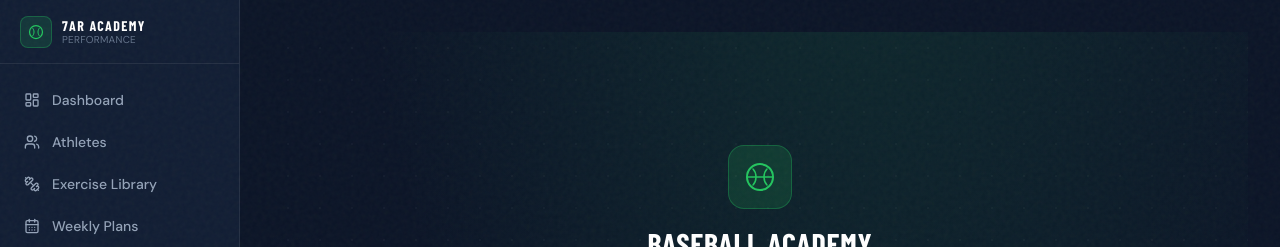
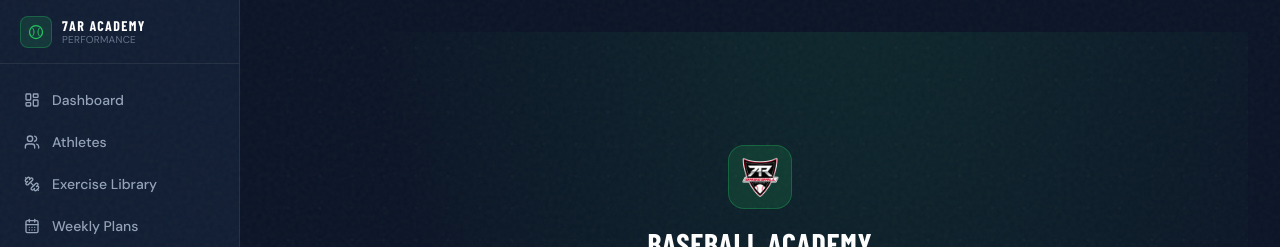
Before and after one commit to rubenalejandro20/baseball-academy, a Next.js app: page /admin/login in a window 1280 px wide. Shown: the top 247 px of the page. Built offline with nearby package versions, Linux system fonts and the light colour scheme; a web font is replaced by a local one.

Commit message:
Replace SVG logo with image for branding

```diff
--- a/src/app/admin/login/page.tsx
+++ b/src/app/admin/login/page.tsx
@@ -48,12 +48,7 @@ export default function AdminLoginPage() {
         <div className="text-center mb-8">
           <div className="inline-flex items-center justify-center w-16 h-16 rounded-2xl bg-brand-500/15 border border-brand-500/30 mb-4">
             {/* Baseball icon */}
-            <svg viewBox="0 0 32 32" className="w-8 h-8" fill="none">
-              <circle cx="16" cy="16" r="13" stroke="#22c55e" strokeWidth="2"/>
-              <path d="M9 8c2 2 3 5 3 8s-1 6-3 8" stroke="#22c55e" strokeWidth="1.5" strokeLinecap="round"/>
-              <path d="M23 8c-2 2-3 5-3 8s1 6 3 8" stroke="#22c55e" strokeWidth="1.5" strokeLinecap="round"/>
-              <path d="M3 16h26" stroke="#22c55e" strokeWidth="1.5" strokeLinecap="round"/>
-            </svg>
+            <img src="/7ARlogo.png" alt="7AR Baseball Academy" className="w-10 h-10 object-contain" />
           </div>
           <h1 className="font-display text-3xl font-bold tracking-wide text-white">
             BASEBALL ACADEMY
```
